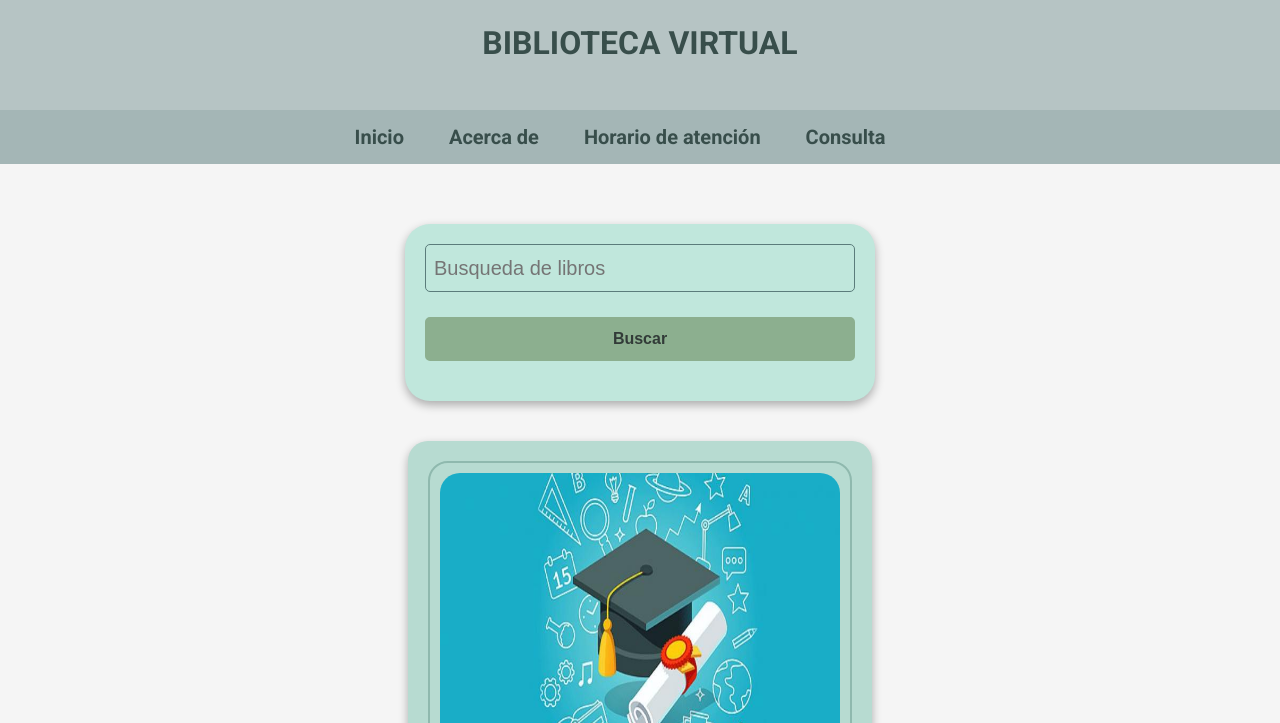
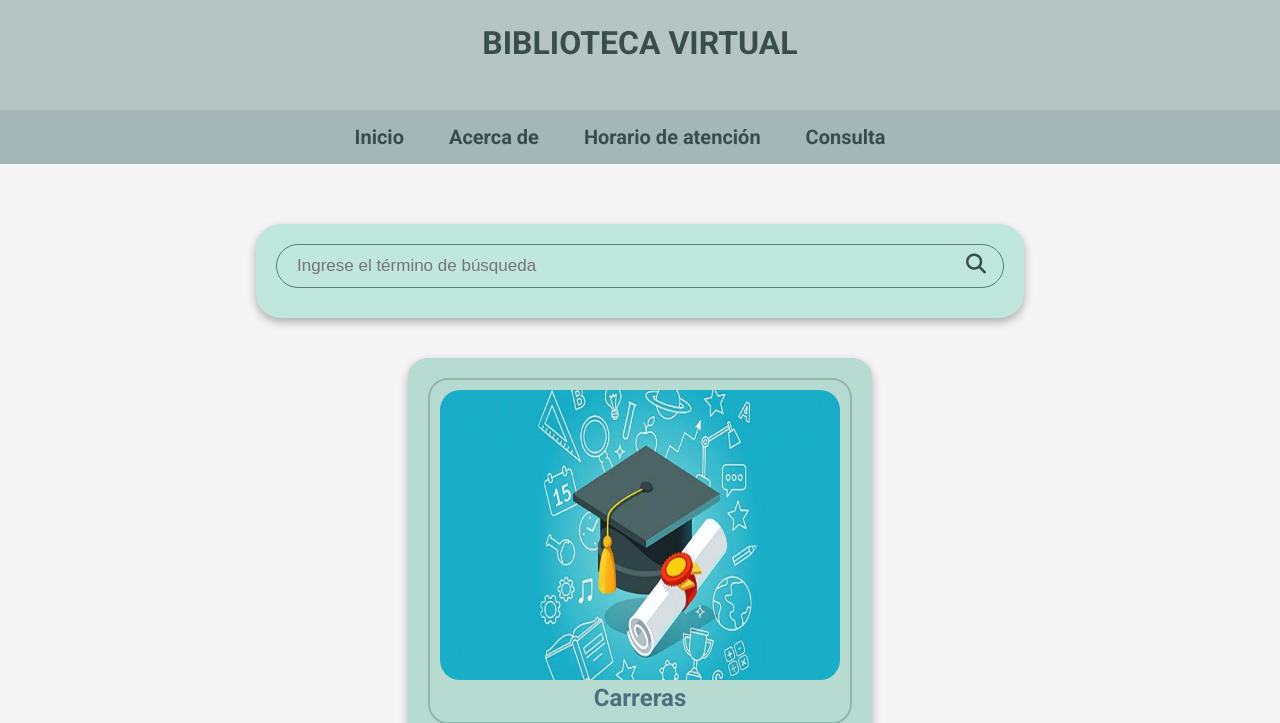
Before and after one commit to Jorge012345/biblioteca_unfv, a PHP site: page /home.html in a window 1280 px wide. Shown: the top 723 px of the page. Run offline with PHP 8.4, Linux system fonts and the light colour scheme; some libraries are stand-ins or nearby versions.

Commit message:
cambio home.html y css

```diff
--- a/Terrazas Jorge/assets/css/style.css
+++ b/Terrazas Jorge/assets/css/style.css
@@ -101,6 +101,7 @@ nav{
     position: sticky;
     top: 0;
 
+    z-index: 10;
 }
 nav a{
     margin-right: 40px;
@@ -128,19 +129,42 @@ nav a:hover::before{
 
 /*-------------------HOME------------------*/
 .busqueda{
-    width: 470px;
+    width: 60%;
     margin-left: auto;
     margin-right: auto;
     background-color: rgb(192, 231, 220);
     border-radius: 25px;
     padding: 20px;
     box-shadow: 0px 4px 10px rgb(0 0 0 / 0.3);
+    position: relative;
 }
 .buscar{
+    font-size: 17px;
+    border-radius: 25px;
+    margin-right: 30px;
+    width: 100%;
+    padding-left: 20px;
+    padding-right: 20px;
+}
+.btn--busqueda{
+    width: 45px;
+    cursor:pointer;
     font-size: 20px;
-    margin-bottom: 25px;
+    background: transparent;
+    position: absolute;
+    border-radius: 50%;
+    border: 0;
+    z-index: 9;
+    top:19px;
+    right: 25px;
+    vertical-align: top;
 }
-
+.lupa{
+    font-size: 20px;
+    position: absolute;
+    right: 38px;
+    top:30px;
+}
 /*-------------LOGIN---------------------*/
 .pag-login{
     background-color:rgba(214, 208, 208, 0.753);
@@ -167,8 +191,8 @@ nav a:hover::before{
 .btn{
     font-size: 20px;
     font-weight: 600;
+    border-radius: 5px;
     width: 100%;
-    border-radius: 5px;
     border: 2px solid rgb(128, 236, 173);
     background-color: rgb(128, 236, 173);
     color:rgb(63, 81, 85);
@@ -177,6 +201,7 @@ nav a:hover::before{
     margin-bottom: 20px;
     padding: 8px;
 }
+
 .btn:hover{
     border: 2px solid rgb(97, 182, 132);
     background-color: rgb(97, 182, 132);
--- a/Terrazas Jorge/home.html
+++ b/Terrazas Jorge/home.html
@@ -7,7 +7,7 @@
   <meta name="viewport" content="width=device-width, initial-scale=1.0" />
   <link rel="shortcut icon" href="/favicon/home.ico">
   <title>Biblioteca</title>
-
+  <script src="https://kit.fontawesome.com/041892779d.js" crossorigin="anonymous"></script>
   <link rel="stylesheet" href="/assets/css/style.css">
 </head>
 
@@ -27,8 +27,9 @@
   <main>
     <div class="busqueda">
       <form>
-        <input class="buscar"  type="text" placeholder="Busqueda de libros" name="txtBuscar" required>
-        <input class="buscar btn btn--solicitud" type="submit" name="btnBuscar" value="Buscar"></input>
+        <input class="buscar"  type="text" placeholder="Ingrese el término de búsqueda" name="txtBuscar" required>
+        <input class="btn--busqueda" type="submit" name="btnBuscar" value=""></input>
+        <i class="fa-solid fa-magnifying-glass lupa"></i>
       </form>
     </div>
 
```
Also changed, not shown: Terrazas Jorge/assets/img/buscador/lupa.webp.
